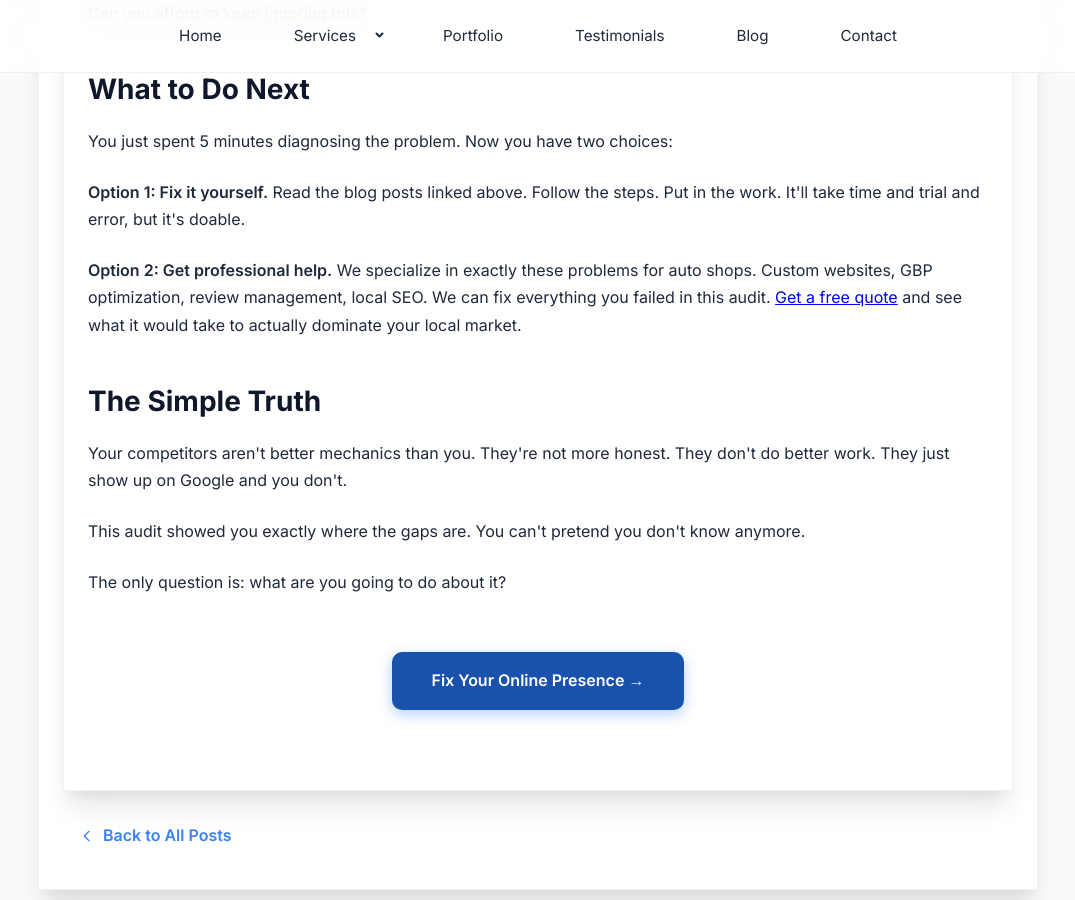
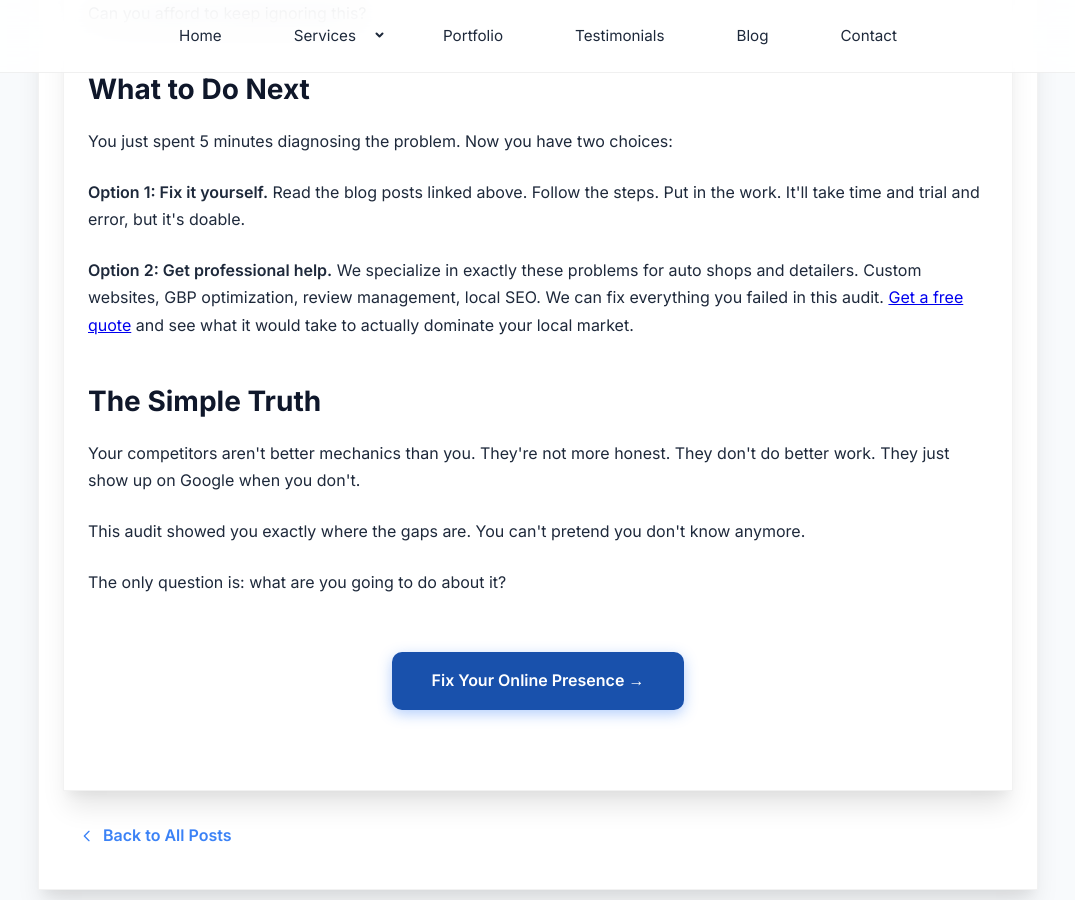
Before and after one commit to JamesBrownR/MeetingSurge, a Jekyll site: the page built from _posts/2026-01-25-why-auto-shop-not-growing.md, in a window 1280 px wide and 900 px high, scrolled down 4914 px. Shown: the whole window, without its empty margins (102-1177 px from the left). Built offline with Jekyll 4.4.1, drawn with Linux system fonts in a browser that asks for light colours.

Commit message:
Update 2026-01-25-why-auto-shop-not-growing.md

```diff
--- a/_posts/2026-01-25-why-auto-shop-not-growing.md
+++ b/_posts/2026-01-25-why-auto-shop-not-growing.md
@@ -109,10 +109,10 @@ faqs:
     <h2>What to Do Next</h2>
     <p>You just spent 5 minutes diagnosing the problem. Now you have two choices:</p>
     <p><strong>Option 1: Fix it yourself.</strong> Read the blog posts linked above. Follow the steps. Put in the work. It'll take time and trial and error, but it's doable.</p>
-    <p><strong>Option 2: Get professional help.</strong> We specialize in exactly these problems for auto shops. Custom websites, GBP optimization, review management, local SEO. We can fix everything you failed in this audit. <a href="/contact">Get a free quote</a> and see what it would take to actually dominate your local market.</p>
+    <p><strong>Option 2: Get professional help.</strong> We specialize in exactly these problems for auto shops and detailers. Custom websites, GBP optimization, review management, local SEO. We can fix everything you failed in this audit. <a href="/contact">Get a free quote</a> and see what it would take to actually dominate your local market.</p>
 
     <h2>The Simple Truth</h2>
-    <p>Your competitors aren't better mechanics than you. They're not more honest. They don't do better work. They just show up on Google and you don't.</p>
+    <p>Your competitors aren't better mechanics than you. They're not more honest. They don't do better work. They just show up on Google when you don't.</p>
     <p>This audit showed you exactly where the gaps are. You can't pretend you don't know anymore.</p>
     <p>The only question is: what are you going to do about it?</p>
 
```
